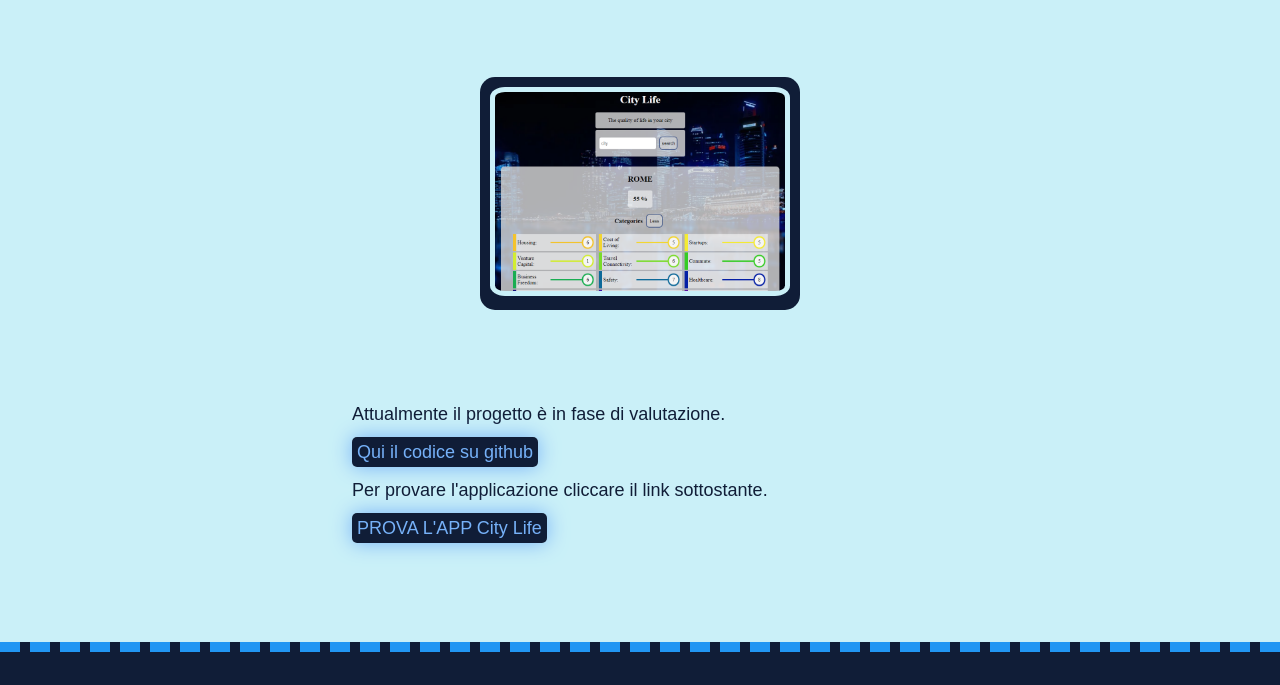
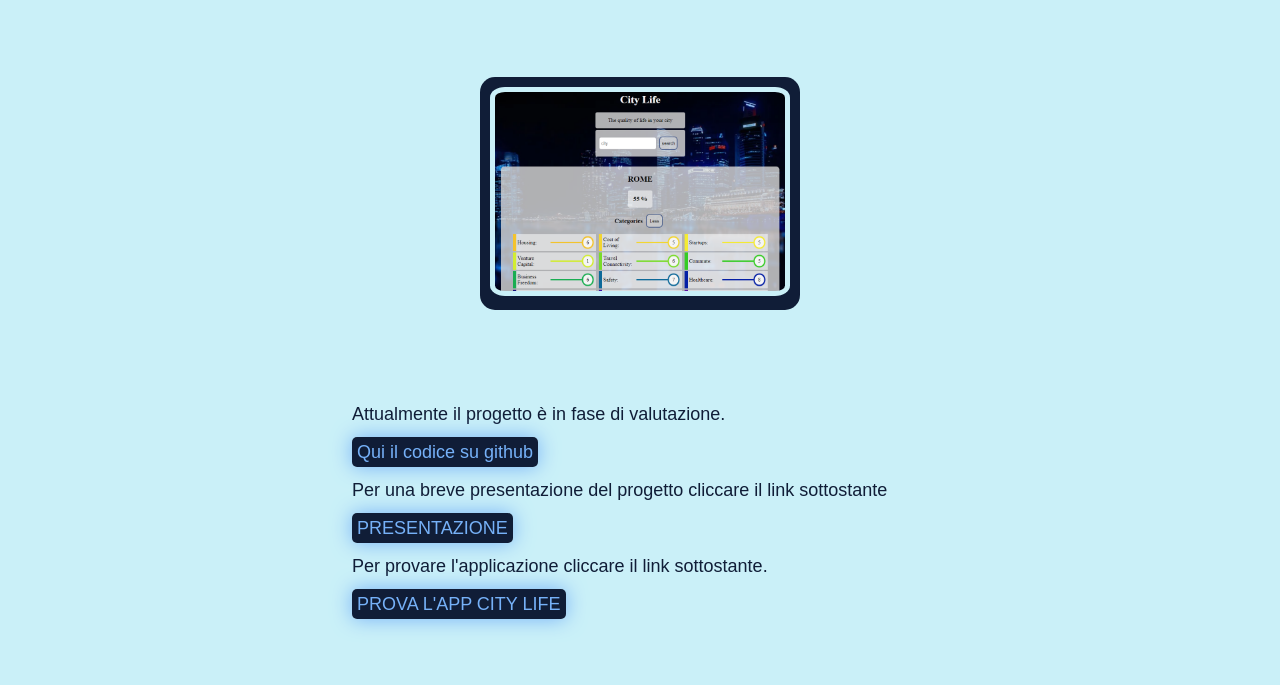
Before and after one commit to kalaioryo/Antonio-Iorio-HTML-e-CSS, a plain HTML site: page portfolio/city-life.html in a window 1280 px wide. Shown: the part 244-929 px from the top of the page. Drawn offline with Linux system fonts and the light colour scheme.

Commit message:
aggiornato Portfolio

```diff
--- a/portfolio/city-life.html
+++ b/portfolio/city-life.html
@@ -46,12 +46,16 @@
 
             <p><a class="new-link" href="https://github.com/kalaioryo/city-life" target="blank">Qui il codice su github</a> </p>
 
+            <p>Per una breve presentazione del progetto cliccare il link sottostante</p>
+
+            <p><a class="new-link" href="https://www.canva.com/design/DAE2wHR4vjY/93rTHyWVv6RRacDFtbofXg/view?utm_content=DAE2wHR4vjY&utm_campaign=designshare&utm_medium=link2&utm_source=homepage_design_menu" target="blank">PRESENTAZIONE</a></p>
+
+
 
             <p>Per provare l'applicazione cliccare il link sottostante.</p>
 
 
-
-            <p><a class="new-link" href="https://city-life.netlify.app/" target="blank">PROVA L'APP City Life</a> </p>
+            <p><a class="new-link" href="https://city-life.netlify.app/" target="blank">PROVA L'APP CITY LIFE</a> </p>
 
             </div>
         </div>
```
Also changed, not shown: index.html (+2 -2 lines), portfolio/counter.html (+0 -2 lines).
